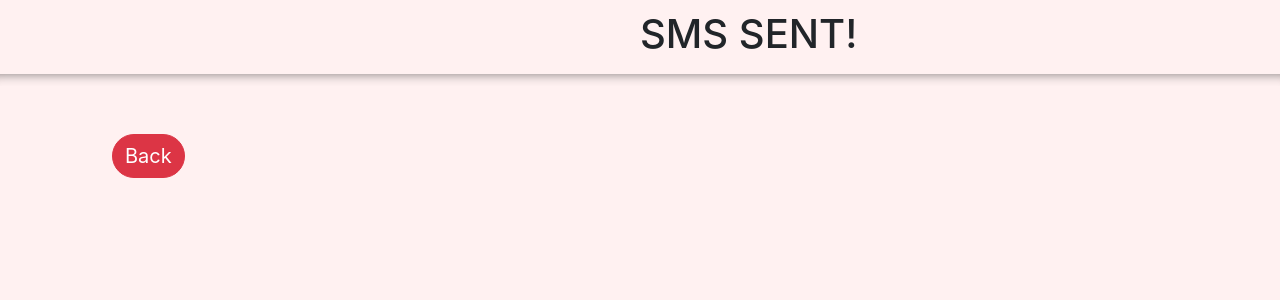
After one commit to BubuDavid/Learning_Twilio_With_Bubu, a Flask app: template Final_Project/Templates/SMS.html in a window 1280 px wide. The commit adds this page. Shown: the top 300 px of the page. Run offline with Flask 2, Linux system fonts and the light colour scheme; the template is opened without the code that fills it, so the values that code supplies are empty; some libraries are stand-ins or nearby versions.

Commit message:
Updating the final project

```diff
--- /dev/null
+++ b/Final_Project/Templates/Base/base.html
@@ -0,0 +1,20 @@
+<!DOCTYPE html>
+<html>
+<head>
+
+<!-- Imporing bootstrap -->
+	<link rel="stylesheet" href="https://stackpath.bootstrapcdn.com/bootstrap/4.3.1/css/bootstrap.min.css" integrity="sha384-ggOyR0iXCbMQv3Xipma34MD+dH/1fQ784/j6cY/iJTQUOhcWr7x9JvoRxT2MZw1T" crossorigin="anonymous">
+
+	<title>Panic Button</title>
+
+<!-- Importing my own styles -->
+	<link rel="stylesheet" href="../static/styles.css">
+
+</head>
+<body>
+
+		{% block content %}
+		{% endblock %}
+
+</body>
+</html>
--- /dev/null
+++ b/Final_Project/Templates/SMS.html
@@ -0,0 +1,10 @@
+{% extends 'Base/base.html'%}
+
+{% block content %}
+
+	<h1> SMS SENT! </h1>
+	<hr class="mine-hr">
+
+	<p><a href="/.." class="alert-link"> <button type="button" class="btn btn-danger rounded-pill">Back</button></a></p>
+
+{% endblock %}
--- /dev/null
+++ b/Final_Project/main.py
@@ -0,0 +1,29 @@
+#Importing library
+from flask import Flask
+from flask import render_template
+import Twilio
+import os
+
+#Creating our app variable.
+app = Flask(__name__)
+
+#Functions
+@app.route('/')
+def home():
+	return render_template('Home.html')
+
+@app.route('/SMS/')
+@app.route('/SMS')
+def sms():
+
+	sid = os.environ.get('TWILIO_ACCOUNT_SID')
+	token = os.environ.get('TWILIO_AUTH_TOKEN')
+
+	#Twilio.send_SMS(sid, token)
+
+	return render_template('SMS.html')
+
+
+#run method
+if __name__ == '__main__':
+	app.run(debug = True)
--- a/Final_Project/static/styles.css
+++ b/Final_Project/static/styles.css
@@ -4,6 +4,13 @@ div
 	width: 30%;
 	margin: 10% 30%;
 	background: #B5B2ED;
+
+}
+
+h1
+{
+
+	margin: 10px 0 0 50%;
 
 }
 
@@ -20,3 +27,9 @@ body
 	background: #FFF1F1;
 
 }
+
+.mine-hr {
+    height: 12px;
+    border: 0;
+    box-shadow: inset 0 12px 12px -12px rgba(0, 0, 0, 0.5);
+}
```
Also changed, not shown: Final_Project/Twilio.py (added, +12 -0 lines).
